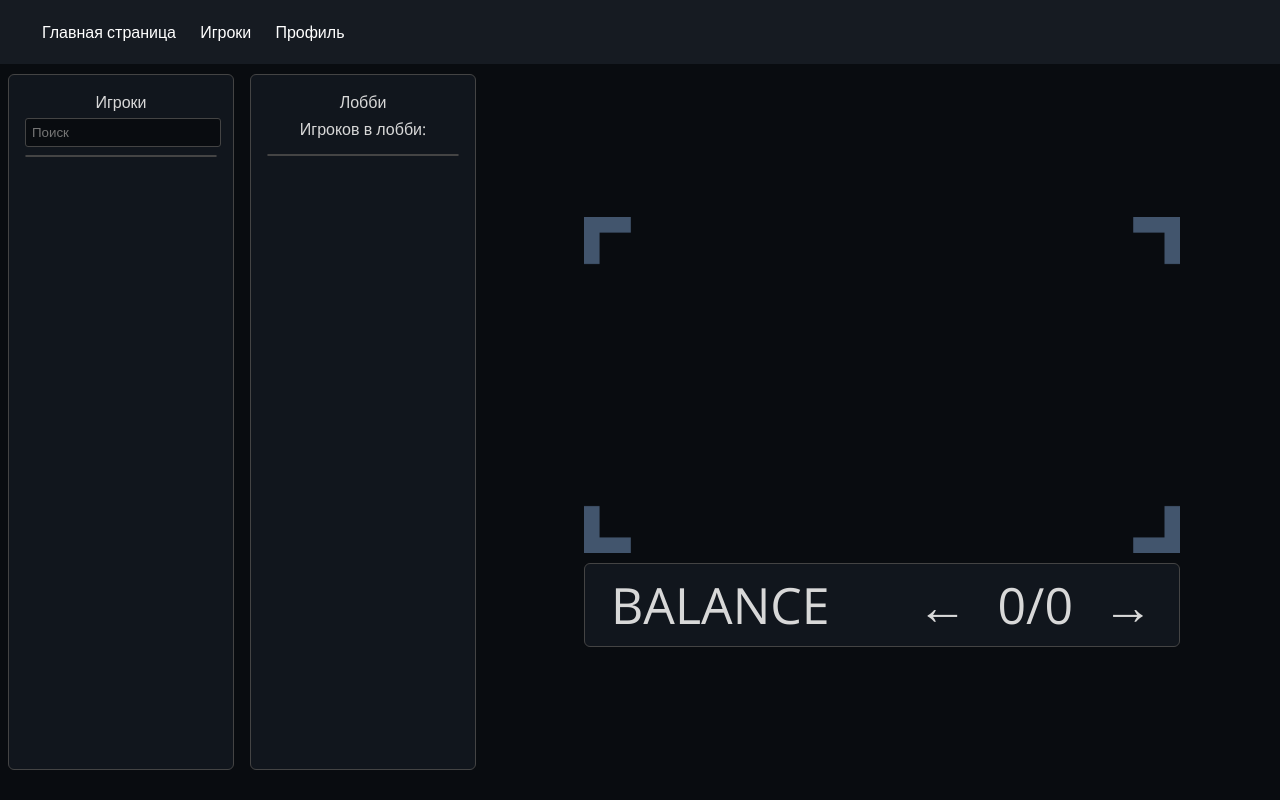
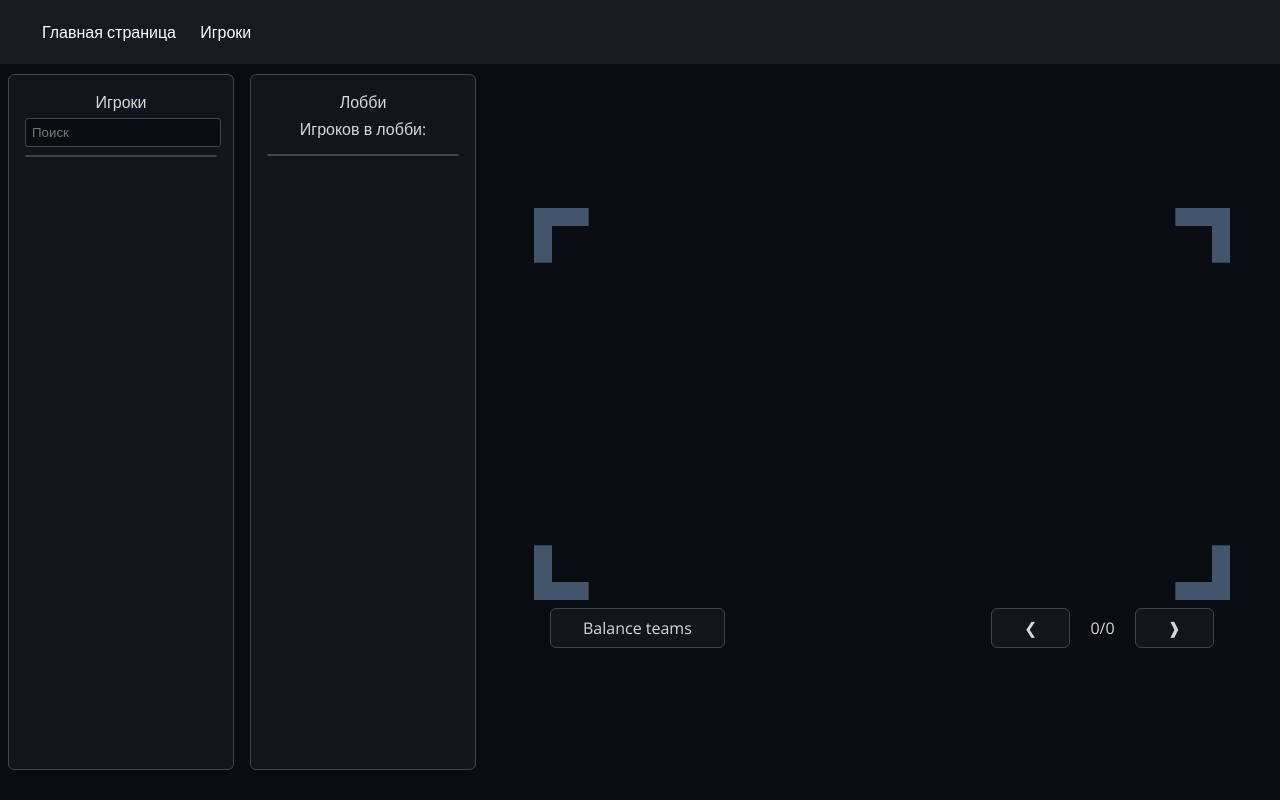
Before and after one commit to dmelackov/OWBalancer, a Python web app: template app/Site/templates/mainPage.html in a window 1280 px wide. Run offline with Jinja, Linux system fonts and the light colour scheme; the template is opened without the code that fills it, so the values that code supplies are empty.

Commit message:
Style fix

```diff
--- a/app/Site/static/css/style.css
+++ b/app/Site/static/css/style.css
@@ -384,8 +384,8 @@ td tr {
 /* Balance */
 
 .balance_container {
-    margin-right: 100px;
-    margin-left: 100px;
+    margin-right: 50px;
+    margin-left: 50px;
     display: flex;
     flex-direction: column;
     flex-wrap: wrap;
@@ -398,11 +398,8 @@ td tr {
 
 .balance_controlls {
     border-radius: 6px;
-    border: solid 1px #444444;
-    margin-top: 10px;
-    padding: 16px 16px;
-    background-color: #11161d;
-    height: 50px;
+    padding: 8px 16px;
+    height: max-content;
     display: flex;
     flex-wrap: wrap;
     flex-direction: row;
@@ -410,14 +407,14 @@ td tr {
     justify-content: space-between;
 }
 
-#balance_button {
-    font-size: 50px;
+.balance_button {
     cursor: pointer;
-}
-
-.balance_button {
-    font-size: 50px;
-    cursor: pointer;
+    height: max-content;
+    margin: 0;
+    border: solid 1px #444444;
+    background-color: #11161d;
+    border-radius: 6px;
+    padding: 8px 32px;
 }
 
 .balance_button::selection {
@@ -425,9 +422,9 @@ td tr {
 }
 
 #balance_count {
-    font-size: 50px;
     padding-left: 20px;
     padding-right: 20px;
+    margin: 0;
 }
 
 #balance_count::selection {
@@ -439,9 +436,11 @@ td tr {
     flex-wrap: nowrap;
     align-content: center;
     align-items: center;
+    height: max-content;
 }
 
 .balance_controlls_left {
     display: flex;
     align-items: center;
+    height: max-content;
 }
--- a/app/Site/templates/mainPage.html
+++ b/app/Site/templates/mainPage.html
@@ -3,7 +3,6 @@
     <nav class="menu">
         <a href="/">Главная страница</a>
         <a href="/players">Игроки</a>
-        <a href="/profile">Профиль</a>
         <div class="menu-right">
             <a href="/logout">{{current_user.Username}}</a>
         </div>
@@ -36,12 +35,12 @@
         <img src="/static/img/balance_alt.png" alt="" id="balance_image">
         <div class="balance_controlls">
             <div class="balance_controlls_left">
-                <p class="btn" id="balance_button">BALANCE</p>
+                <p class="btn balance_button" id="balance_button">Balance teams</p>
             </div>
             <div class="balance_controlls_right">
-                <p class="btn balance_button" id="balance_button_left">←</p>
+                <p class="btn balance_button" id="balance_button_left">❮</p>
                 <p id="balance_count">0/0</p>
-                <p class="btn balance_button" id="balance_button_right">→</p>
+                <p class="btn balance_button" id="balance_button_right">❱</p>
             </div>
         </div>
     </div>
```
